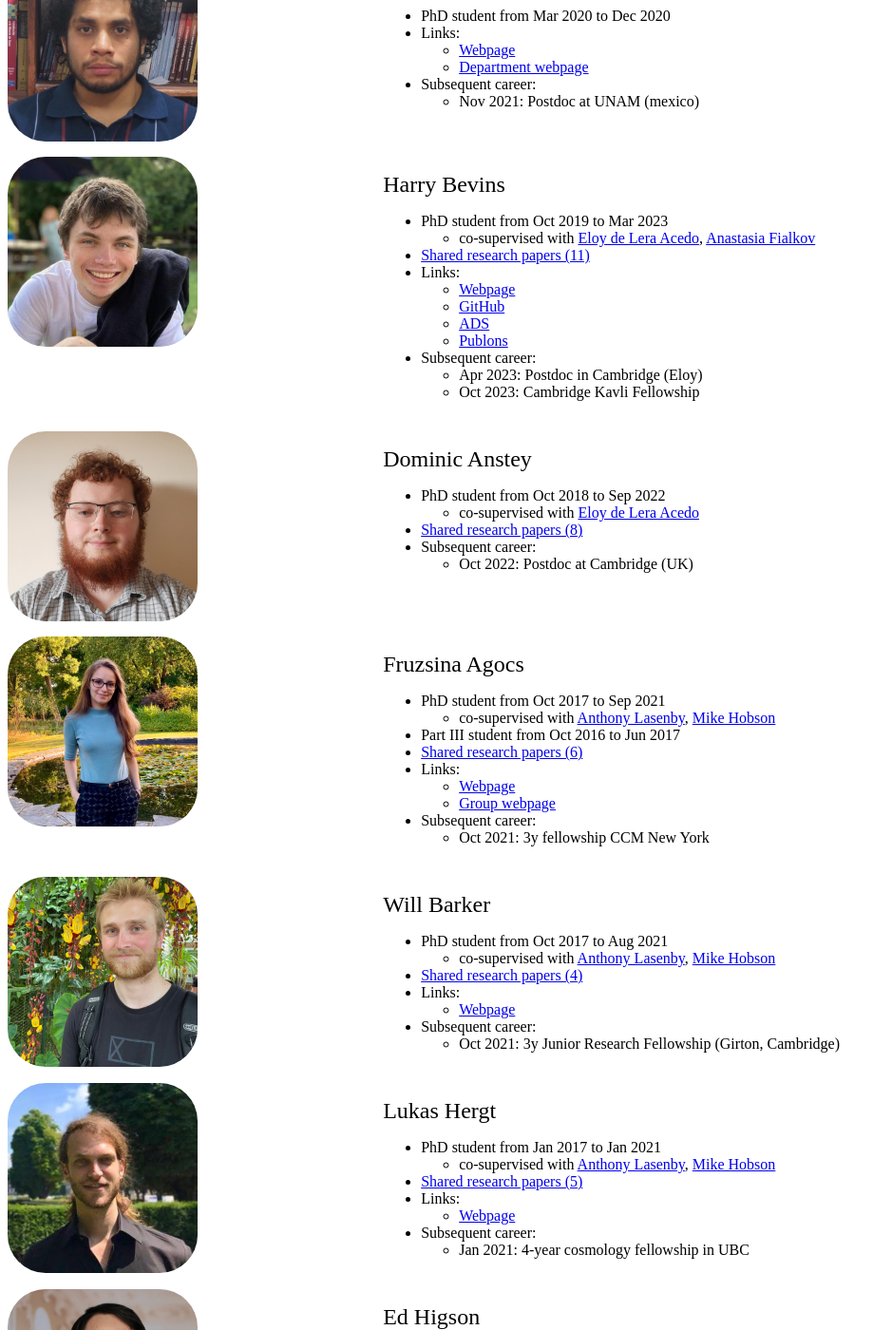
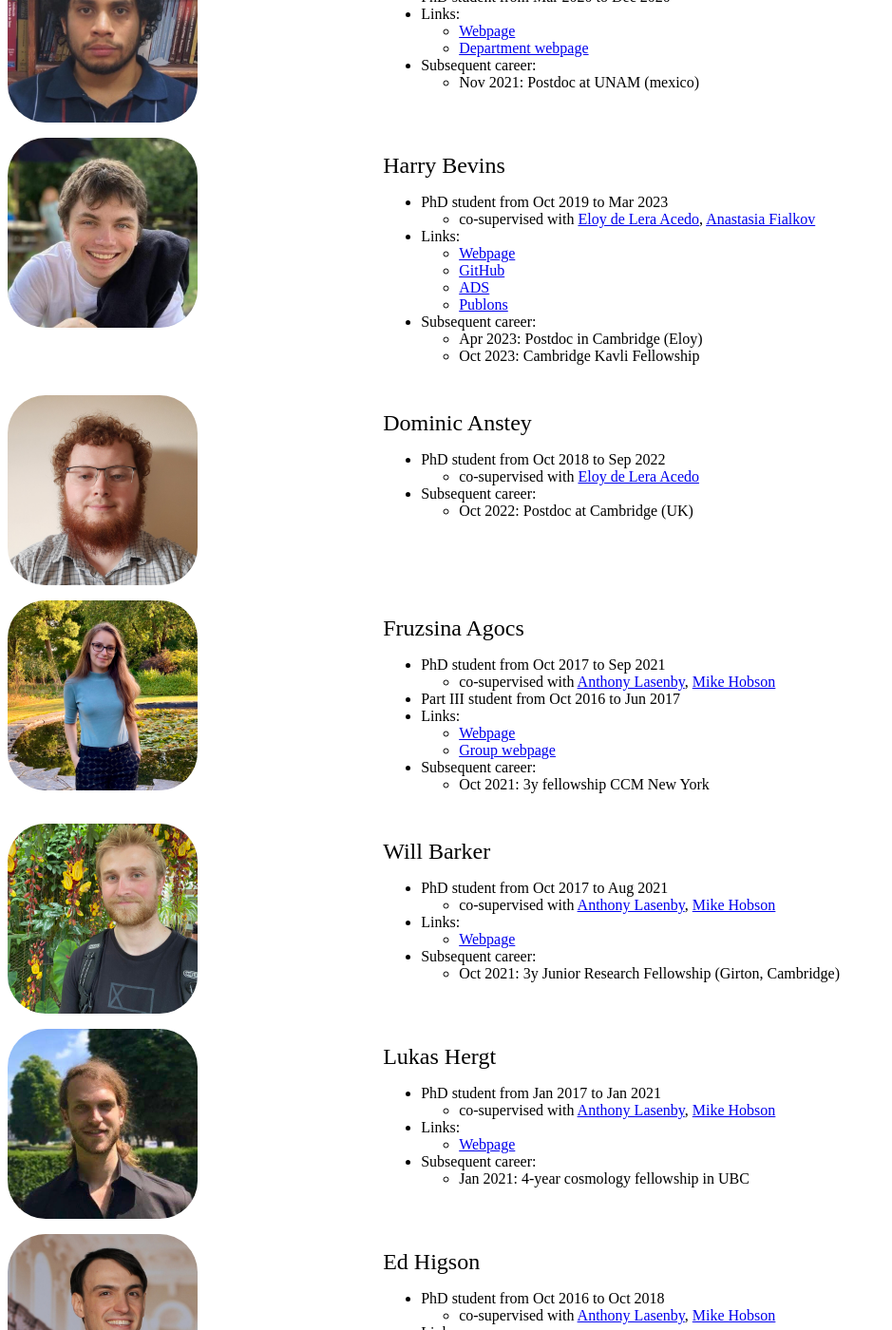
Before and after one commit to williamjameshandley/williamjameshandley.github.io, a Jekyll site: the page assets/students/students.html, which Jekyll copies as it is, in a window 1280 px wide and 1400 px high, scrolled down 3664 px. Shown: the whole window at 95% size, without its empty margins (0-939 px from the left). Built offline with Jekyll 4.4.1, drawn with Linux system fonts in a browser that asks for light colours; some of the changed text lies outside the part shown.

```diff
--- a/assets/students/students.html
+++ b/assets/students/students.html
@@ -31,9 +31,6 @@
       <p>
         <ul>
           <li>Post-Doc from Jan 2021</li>
-          <li>
-            <a href="https://arxiv.org/search/?query=handley%2C+w%3B+Yallup%2CD&searchtype=author">Shared research papers (5)</a>
-          </li>
           <li>Links:</li>
           <ul>
             <li>
@@ -62,9 +59,6 @@
         <ul>
           <li>PhD student from Oct 2023<ul><li>co-supervised with <a href="http://www.eng.cam.ac.uk/profiles/gc121">Gábor Csányi</a></li></ul></li>
           <li>Summer student from Jun 2023 to Sep 2023</li>
-          <li>
-            <a href="https://arxiv.org/search/?query=handley%2C+w%3B+Kroupa%2CN&searchtype=author">Shared research papers (1)</a>
-          </li>
         </ul>
       </p>
     </div>
@@ -105,9 +99,6 @@
         <ul>
           <li>PhD student from Oct 2022</li>
           <li>Part III student from Oct 2020 to Jun 2021</li>
-          <li>
-            <a href="https://arxiv.org/search/?query=handley%2C+w%3B+Prathaban%2CM&searchtype=author">Shared research papers (1)</a>
-          </li>
         </ul>
       </p>
     </div>
@@ -134,9 +125,6 @@
       <p>
         <ul>
           <li>PhD student from Oct 2021<ul><li>co-supervised with <a href="https://www.phy.cam.ac.uk/directory/lasenbya">Anthony Lasenby</a>, <a href="https://www.phy.cam.ac.uk/directory/hobsonm">Mike Hobson</a></li></ul></li>
-          <li>
-            <a href="https://arxiv.org/search/?query=handley%2C+w%3B+Ormondroyd%2CA&searchtype=author">Shared research papers (1)</a>
-          </li>
           <li>Links:</li>
           <ul>
             <li>
@@ -159,9 +147,6 @@
       <p>
         <ul>
           <li>PhD student from Dec 2020<ul><li>co-supervised with <a href="https://www.phy.cam.ac.uk/directory/dr-eloy-de-lera-acedo">Eloy de Lera Acedo</a></li></ul></li>
-          <li>
-            <a href="https://arxiv.org/search/?query=handley%2C+w%3B+Scheutwinkel%2CK&searchtype=author">Shared research papers (5)</a>
-          </li>
           <li>Links:</li>
           <ul>
             <li>
@@ -185,9 +170,6 @@
         <ul>
           <li>PhD student from Oct 2020<ul><li>co-supervised with <a href="https://www.phy.cam.ac.uk/directory/dr-eloy-de-lera-acedo">Eloy de Lera Acedo</a>, <a href="https://www.ast.cam.ac.uk/people/Anastasia.Fialkov">Anastasia Fialkov</a></li></ul></li>
           <li>Part III student from Oct 2019 to Jun 2020</li>
-          <li>
-            <a href="https://arxiv.org/search/?query=handley%2C+w%3B+Gessey-Jones%2CT&searchtype=author">Shared research papers (7)</a>
-          </li>
           <li>Links:</li>
           <ul>
             <li>
@@ -211,9 +193,6 @@
         <ul>
           <li>PhD student from Oct 2019<ul><li>co-supervised with <a href="https://www.phy.cam.ac.uk/staff/dr-nima-razavi-ghods">Nima Razavi-Ghods</a></li></ul></li>
           <li>MPhil student from Oct 2018 to Sep 2019<ul><li>co-supervised with <a href="https://www.phy.cam.ac.uk/staff/dr-nima-razavi-ghods">Nima Razavi-Ghods</a></li></ul></li>
-          <li>
-            <a href="https://arxiv.org/search/?query=handley%2C+w%3B+Roque%2CI&searchtype=author">Shared research papers (4)</a>
-          </li>
           <li>Links:</li>
           <ul>
             <li>
@@ -270,9 +249,6 @@
         <ul>
           <li>Post-Doc from Oct 2018 to Oct 2019</li>
           <li>PhD student from Oct 2017 to Sep 2018</li>
-          <li>
-            <a href="https://arxiv.org/search/?query=handley%2C+w%3B+Javid%2CK&searchtype=author">Shared research papers (2)</a>
-          </li>
           <li>Links:</li>
           <ul>
             <li>
@@ -304,9 +280,6 @@
       <p>
         <ul>
           <li>PhD student from Oct 2021 to Jan 2023<ul><li>co-supervised with <a href="https://www.nottingham.ac.uk/physics/people/david.stefanyszyn">David Stefanyszyn</a></li></ul></li>
-          <li>
-            <a href="https://arxiv.org/search/?query=handley%2C+w%3B+Thavanesan%2CA&searchtype=author">Shared research papers (1)</a>
-          </li>
         </ul>
       </p>
     </div>
@@ -363,9 +336,6 @@
       <p>
         <ul>
           <li>PhD student from Oct 2019 to Mar 2023<ul><li>co-supervised with <a href="https://www.phy.cam.ac.uk/directory/dr-eloy-de-lera-acedo">Eloy de Lera Acedo</a>, <a href="https://www.ast.cam.ac.uk/people/Anastasia.Fialkov">Anastasia Fialkov</a></li></ul></li>
-          <li>
-            <a href="https://arxiv.org/search/?query=handley%2C+w%3B+Bevins%2CH&searchtype=author">Shared research papers (11)</a>
-          </li>
           <li>Links:</li>
           <ul>
             <li>
@@ -399,9 +369,6 @@
       <p>
         <ul>
           <li>PhD student from Oct 2018 to Sep 2022<ul><li>co-supervised with <a href="https://www.phy.cam.ac.uk/directory/dr-eloy-de-lera-acedo">Eloy de Lera Acedo</a></li></ul></li>
-          <li>
-            <a href="https://arxiv.org/search/?query=handley%2C+w%3B+Anstey%2CD&searchtype=author">Shared research papers (8)</a>
-          </li>
           <li>Subsequent career:</li>
           <ul>
             <li>Oct 2022: Postdoc at Cambridge (UK)</li>
@@ -420,9 +387,6 @@
         <ul>
           <li>PhD student from Oct 2017 to Sep 2021<ul><li>co-supervised with <a href="https://www.phy.cam.ac.uk/directory/lasenbya">Anthony Lasenby</a>, <a href="https://www.phy.cam.ac.uk/directory/hobsonm">Mike Hobson</a></li></ul></li>
           <li>Part III student from Oct 2016 to Jun 2017</li>
-          <li>
-            <a href="https://arxiv.org/search/?query=handley%2C+w%3B+Agocs%2CF&searchtype=author">Shared research papers (6)</a>
-          </li>
           <li>Links:</li>
           <ul>
             <li>
@@ -449,9 +413,6 @@
       <p>
         <ul>
           <li>PhD student from Oct 2017 to Aug 2021<ul><li>co-supervised with <a href="https://www.phy.cam.ac.uk/directory/lasenbya">Anthony Lasenby</a>, <a href="https://www.phy.cam.ac.uk/directory/hobsonm">Mike Hobson</a></li></ul></li>
-          <li>
-            <a href="https://arxiv.org/search/?query=handley%2C+w%3B+Barker%2CW&searchtype=author">Shared research papers (4)</a>
-          </li>
           <li>Links:</li>
           <ul>
             <li>
@@ -475,9 +436,6 @@
       <p>
         <ul>
           <li>PhD student from Jan 2017 to Jan 2021<ul><li>co-supervised with <a href="https://www.phy.cam.ac.uk/directory/lasenbya">Anthony Lasenby</a>, <a href="https://www.phy.cam.ac.uk/directory/hobsonm">Mike Hobson</a></li></ul></li>
-          <li>
-            <a href="https://arxiv.org/search/?query=handley%2C+w%3B+Hergt%2CL&searchtype=author">Shared research papers (5)</a>
-          </li>
           <li>Links:</li>
           <ul>
             <li>
@@ -501,9 +459,6 @@
       <p>
         <ul>
           <li>PhD student from Oct 2016 to Oct 2018<ul><li>co-supervised with <a href="https://www.phy.cam.ac.uk/directory/lasenbya">Anthony Lasenby</a>, <a href="https://www.phy.cam.ac.uk/directory/hobsonm">Mike Hobson</a></li></ul></li>
-          <li>
-            <a href="https://arxiv.org/search/?query=handley%2C+w%3B+Higson%2CE&searchtype=author">Shared research papers (6)</a>
-          </li>
           <li>Links:</li>
           <ul>
             <li>
@@ -533,9 +488,6 @@
       <p>
         <ul>
           <li>MPhil student from Oct 2022 to Sep 2023</li>
-          <li>
-            <a href="https://arxiv.org/search/?query=handley%2C+w%3B+Dineen%2CD&searchtype=author">Shared research papers (1)</a>
-          </li>
           <li>Links:</li>
           <ul>
             <li>
@@ -562,9 +514,6 @@
       <p>
         <ul>
           <li>MPhil student from Apr 2022 to Dec 2022<ul><li>co-supervised with <a href="https://www.phy.cam.ac.uk/directory/dr-eloy-de-lera-acedo">Eloy de Lera Acedo</a></li></ul></li>
-          <li>
-            <a href="https://arxiv.org/search/?query=handley%2C+w%3B+Leeney%2CS&searchtype=author">Shared research papers (2)</a>
-          </li>
           <li>Links:</li>
           <ul>
             <li>
@@ -600,9 +549,6 @@
       <p>
         <ul>
           <li>MPhil student from Oct 2019 to Sep 2020<ul><li>co-supervised with <a href="https://www.phy.cam.ac.uk/directory/dr-eloy-de-lera-acedo">Eloy de Lera Acedo</a>, <a href="https://www.ast.cam.ac.uk/people/Anastasia.Fialkov">Anastasia Fialkov</a></li></ul></li>
-          <li>
-            <a href="https://arxiv.org/search/?query=handley%2C+w%3B+Shen%2CE&searchtype=author">Shared research papers (4)</a>
-          </li>
           <li>Subsequent career:</li>
           <ul>
             <li>Oct 2021: PhD in Radio astronomy, Cambridge</li>
@@ -785,9 +731,6 @@
       <p>
         <ul>
           <li>Part III student from Oct 2019 to Jun 2020</li>
-          <li>
-            <a href="https://arxiv.org/search/?query=handley%2C+w%3B+Petrosyan%2CA&searchtype=author">Shared research papers (1)</a>
-          </li>
           <li>Subsequent career:</li>
           <ul>
             <li>Oct 2020: Lead cryptography engineer, Armenia</li>
@@ -805,9 +748,6 @@
       <p>
         <ul>
           <li>Part III student from Oct 2018 to Jun 2019</li>
-          <li>
-            <a href="https://arxiv.org/search/?query=handley%2C+w%3B+Bartlett%2CD&searchtype=author">Shared research papers (2)</a>
-          </li>
           <li>Links:</li>
           <ul>
             <li>
@@ -835,9 +775,6 @@
       <p>
         <ul>
           <li>Part III student from Oct 2018 to Jun 2019</li>
-          <li>
-            <a href="https://arxiv.org/search/?query=handley%2C+w%3B+Bamber%2CJ&searchtype=author">Shared research papers (1)</a>
-          </li>
           <li>Subsequent career:</li>
           <ul>
             <li>Oct 2019: PhD in Astrophysics, Oxford</li>
@@ -879,9 +816,6 @@
         <ul>
           <li>Part III student from Oct 2017 to Jun 2018</li>
           <li>Summer student from Jun 2018 to Sep 2018</li>
-          <li>
-            <a href="https://arxiv.org/search/?query=handley%2C+w%3B+Haddadin%2CW&searchtype=author">Shared research papers (1)</a>
-          </li>
           <li>Subsequent career:</li>
           <ul>
             <li>Oct 2018: PhD in Particle physics theory, DAMTP</li>
@@ -986,9 +920,6 @@
       <p>
         <ul>
           <li>Summer student from Jun 2022 to Aug 2022</li>
-          <li>
-            <a href="https://arxiv.org/search/?query=handley%2C+w%3B+Letey%2CM&searchtype=author">Shared research papers (1)</a>
-          </li>
           <li>Links:</li>
           <ul>
             <li>
@@ -1025,9 +956,6 @@
       <p>
         <ul>
           <li>Summer student from Jun 2021 to Sep 2021</li>
-          <li>
-            <a href="https://arxiv.org/search/?query=handley%2C+w%3B+Shumaylov%2CZ&searchtype=author">Shared research papers (2)</a>
-          </li>
           <li>Subsequent career:</li>
           <ul>
             <li>Oct 2022: PhD in machine learning, DAMTP</li>
@@ -1045,9 +973,6 @@
       <p>
         <ul>
           <li>Summer student from Jun 2019 to Sep 2019</li>
-          <li>
-            <a href="https://arxiv.org/search/?query=handley%2C+w%3B+Werth%2CD&searchtype=author">Shared research papers (1)</a>
-          </li>
           <li>Subsequent career:</li>
           <ul>
             <li>Oct 2019: Masters in Sorbonne, Paris</li>
```
Also changed, not shown: assets/students/students.png, 3 other files.
